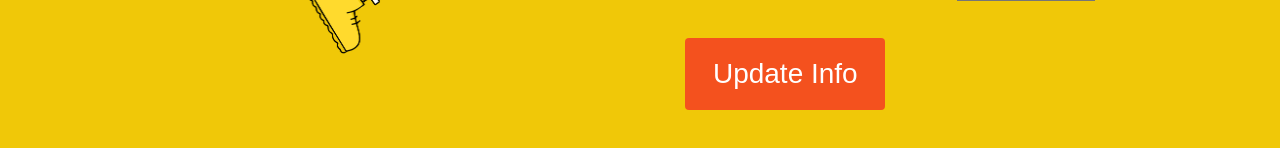
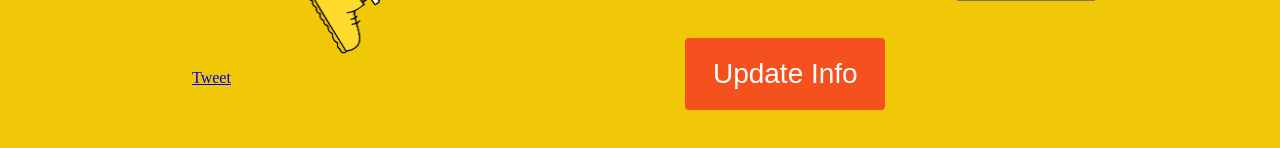
Before and after one commit to Dream-Home-PEABOT/DreamHome_FEE, a React (Create React App) app: page /profile in a window 1280 px wide. Shown: the part 546-694 px from the top of the page. Built offline with nearby package versions, Linux system fonts and the light colour scheme; no server answers; a web font is replaced by a local one.

Commit message:
Adjust twitter location

```diff
--- a/src/components/Login/Login.tsx
+++ b/src/components/Login/Login.tsx
@@ -51,13 +51,6 @@ export const Login: React.FC = () => {
           No Account? No worries! Click on the preferred method above to get
           one!
         </h3>
-        <a
-          className="twitter-hashtag-button"
-          href="https://twitter.com/intent/tweet?original_referer=https://dream-home-cap.herokuapp.com&source=twitter-share-button&url=https://dream-home-cap.herokuapp.com/&text=My%2010%20year%20plan%20for%20my%20dream%20home: find out yours! pic.twitter.com/22ej5357uO "
-          data-size="large"
-        >
-          Tweet
-        </a>
       </div>
     </div>
   );
--- a/src/components/Profile/Profile.tsx
+++ b/src/components/Profile/Profile.tsx
@@ -53,6 +53,13 @@ export const Profile: React.FC = () => {
             <button onClick={()=>updateReport(profileInfo)}className="update-profile">Update Info</button>
         </div>
       </div>
+        <a
+          className="twitter-hashtag-button"
+          href="https://twitter.com/intent/tweet?original_referer=https://dream-home-cap.herokuapp.com&source=twitter-share-button&url=https://dream-home-cap.herokuapp.com/&text=My%2010%20year%20plan%20for%20my%20dream%20home: find out yours! pic.twitter.com/22ej5357uO "
+          data-size="large"
+        >
+          Tweet
+        </a>
       <div className="profile-footer"></div>
     </div>
   );
```
